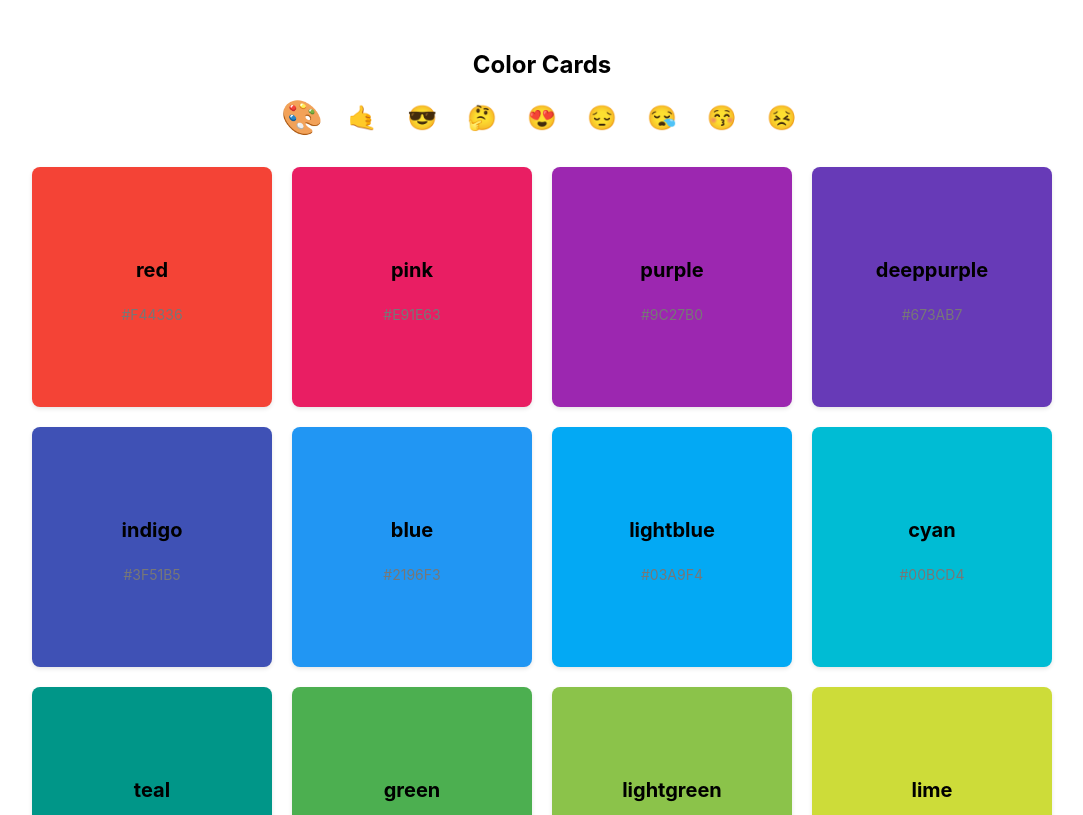
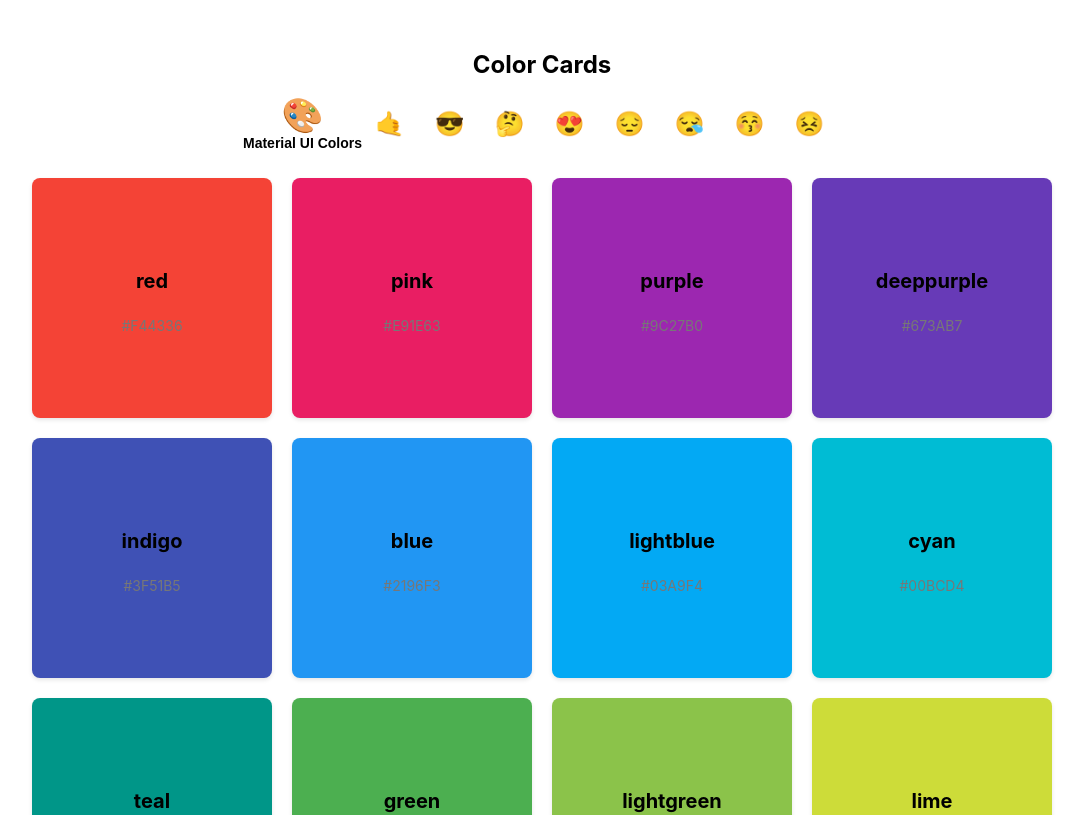
Before and after one commit to G0FiN/flat-ui, a React (Create React App) app: page / in a window 1280 px wide. Shown: the top 815 px of the page, without its empty margins (98-1181 px from the left). Built offline with nearby package versions, Linux system fonts and the light colour scheme.

Commit message:
update styles

```diff
--- a/src/App.css
+++ b/src/App.css
@@ -61,6 +61,11 @@ h1 {
   background-color: transparent;
   cursor: pointer;
   transition: transform 0.3s ease-in-out;
+
+  display: flex;
+  justify-content: center;
+  align-items: center;
+  flex-direction: column;
 }
 
 .palette-buttons button.active {
@@ -69,6 +74,11 @@ h1 {
 
 .palette-buttons button:hover {
   transform: scale(1.5);
+}
+
+.palette-name {
+  font-size: 10px;
+  font-weight: bolder;
 }
 
 .color-cards {
--- a/src/App.js
+++ b/src/App.js
@@ -1,6 +1,6 @@
-import React, { useState } from 'react';
-import './App.css';
-import colorData from './colors.json';
+import React, { useState } from "react";
+import "./App.css";
+import colorData from "./colors.json";
 
 const ColorCard = ({ name, color }) => (
   <div className="color-card" style={{ backgroundColor: color }}>
@@ -25,10 +25,13 @@ function App() {
         {colorData.map((palette, index) => (
           <button
             key={palette.id}
-            className={selectedPalette === index ? 'active' : ''}
+            className={selectedPalette === index ? "active" : ""}
             onClick={() => handlePaletteChange(index)}
           >
-            {palette.emoji}
+            <span className="emoji">{palette.emoji}</span>
+            <span className="palette-name">
+              {selectedPalette === index ? palette.paletteName : null}
+            </span>
           </button>
         ))}
       </div>
```
